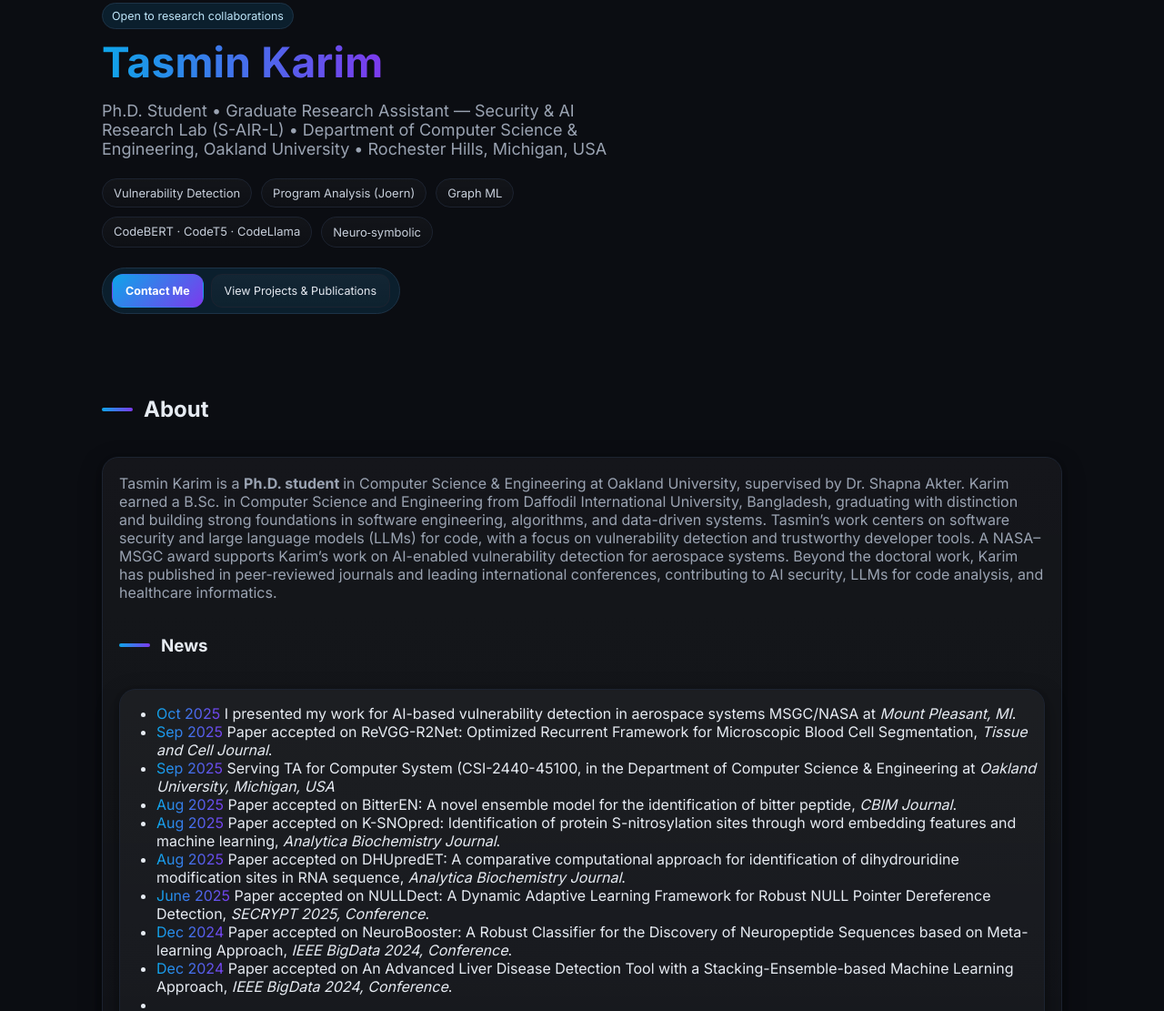
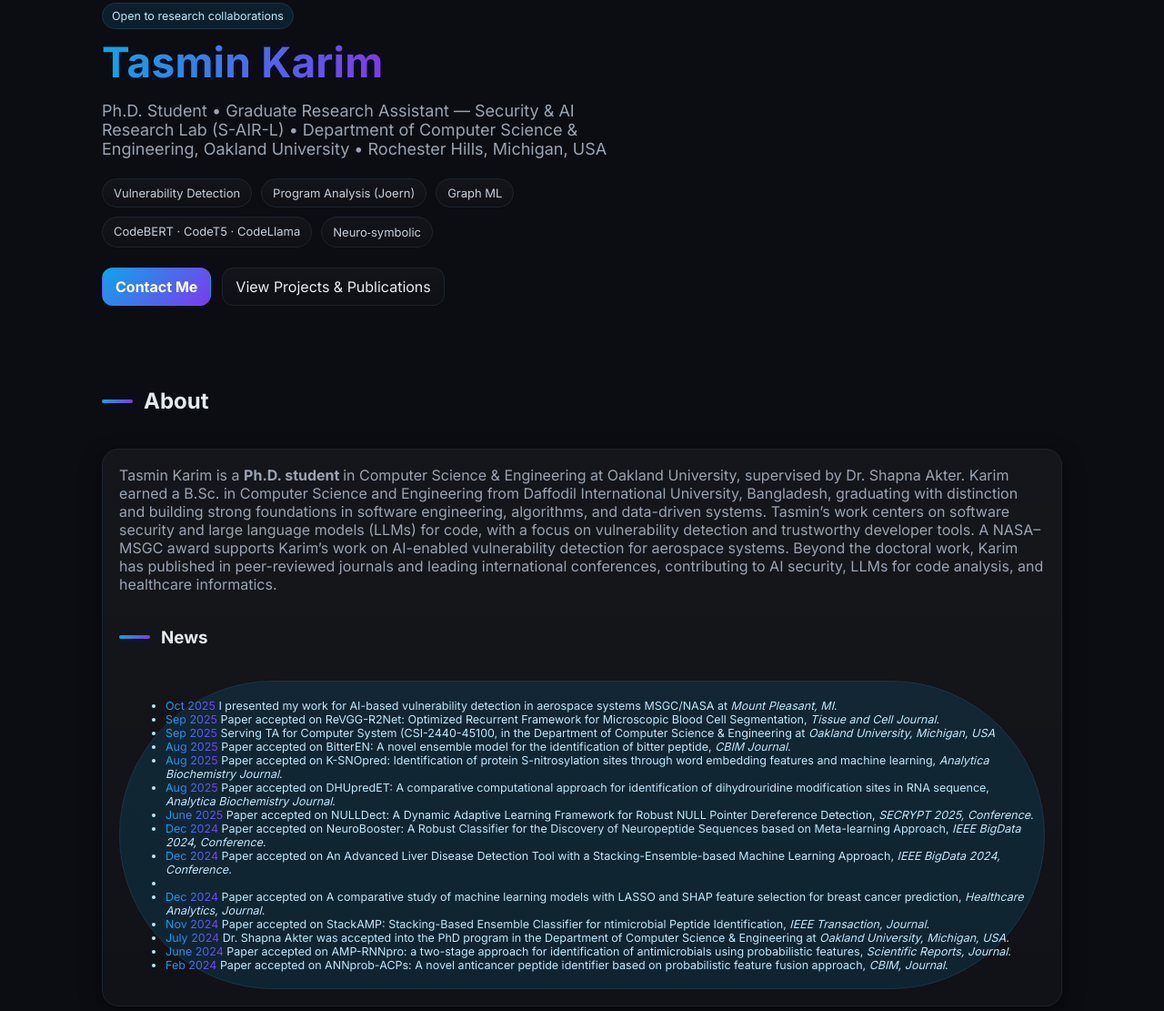
Before and after one commit to TasminKarim-19/tasminkarim.github.io, a plain HTML site: page index.html in a window 1280 px wide. Shown: the part 95-1206 px from the top of the page at 91% size. Drawn offline with Linux system fonts and the light colour scheme.

Commit message:
Update index.html

```diff
--- a/index.html
+++ b/index.html
@@ -288,7 +288,7 @@ nav { position: sticky; top: 0; z-index: 9999; }
           <span class="chip">Neuro‑symbolic</span>
         </div>
 
-        <div class="badge">
+        <div class="cta">
           <a class="btn primary" href="#contact">Contact Me</a>
           <a class="btn" href="#publications">View Projects & Publications</a>
         </div>
@@ -341,7 +341,7 @@ nav { position: sticky; top: 0; z-index: 9999; }
       <span class="bar"></span><h3>News</h3>
     </div>
 
-    <div class="card reveal lift">
+    <div class="badge">
       <ul class="news">
         <li>
           <span class="bullet" aria-hidden="true"></span>
```
